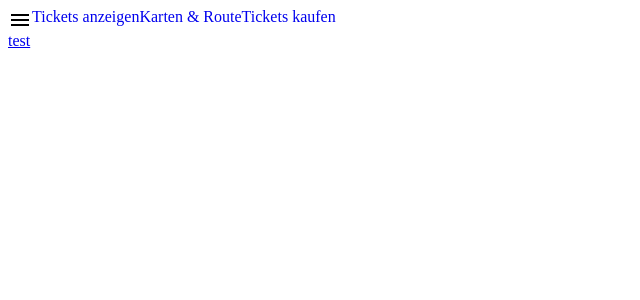
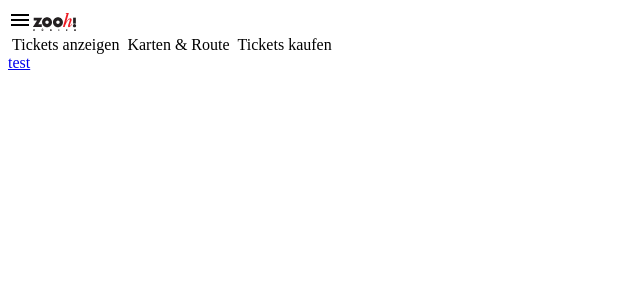
Before and after one commit to adisb200/Zoo-Zuerich, a Next.js app: page / in a window 1280 px wide. Both pictures are taken after a click on the icon 20 px from the left and 20 px from the top of the page. Shown: the top 300 px of the page, without its empty margins (0-640 px from the left). Built offline with nearby package versions, Linux system fonts and the light colour scheme.

Commit message:
add logo and css

```diff
--- a/src/app/components/Navbar/Navbar.jsx
+++ b/src/app/components/Navbar/Navbar.jsx
@@ -4,18 +4,24 @@ import {useState} from "react";
 import Link from "next/link";
 import styles from "./Navbar.module.css";
 import MenuIcon from '@mui/icons-material/Menu';
+import Image from "next/image";
+import logoSvg from '../../../assets/images/logo.svg'
 
 export default function Navbar() {
     const [open, setOpen] = useState(false);
 
     return (
-        <div className={styles.flex}>
-            <MenuIcon onClick={() => setOpen(!open)}/>
+        <>
+            <div>
+                <MenuIcon onClick={() => setOpen(!open)}/>
+                <Image height={20} src={logoSvg} alt={'logo'}/>
+            </div>
 
-            {open && <div>
+
+            {open && <div className={'styles.flex'}>
                 <Link className={styles.link} href={"/"}>Tickets anzeigen</Link>
                 <Link className={styles.link} href={"/"}>Karten & Route</Link>
                 <Link className={styles.link} href={"/"}>Tickets kaufen</Link>
             </div>}
-        </div>)
+        </>)
 }
--- a/src/app/components/Navbar/Navbar.module.css
+++ b/src/app/components/Navbar/Navbar.module.css
@@ -1,8 +1,14 @@
 .flex{
     display: flex;
+    flex-direction: column;
 }
 
 .link{
-    justify-content: space-around;
     text-decoration: none;
+    padding: 0.25rem;
+    color: black;
 }
+
+.link:hover{
+    text-decoration: underline;
+}
```
Also changed, not shown: src/assets/images/logo.svg (added).
